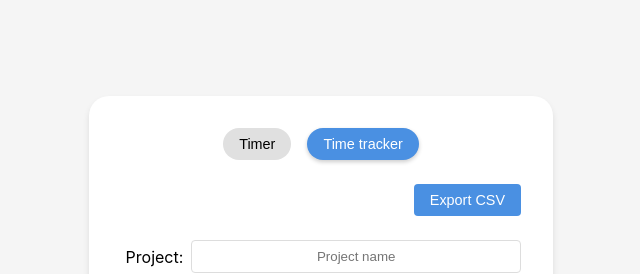
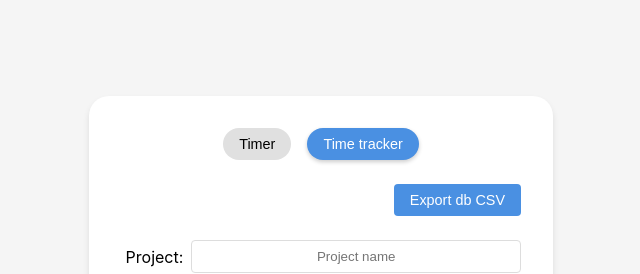
Before and after one commit to fgymnich/bell, a React (Create React App) app: page / in a window 1280 px wide. Both pictures are taken after a click on the button "Time tracker". Shown: the top 274 px of the page, without its empty margins (319-959 px from the left). Built offline with nearby package versions, Linux system fonts and the light colour scheme.

Commit message:
add different export button

```diff
--- a/src/TimeTracker.tsx
+++ b/src/TimeTracker.tsx
@@ -287,7 +287,7 @@ export function TimeTracker() {
             exportCsv('bell-eight-time-entries.csv', header, rows);
           }}
         >
-          Export CSV
+          Export db CSV
         </button>
       </div>
 
```
